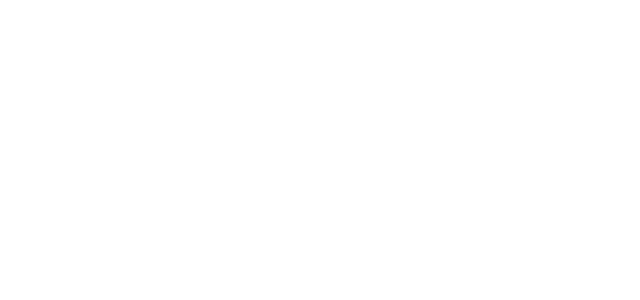
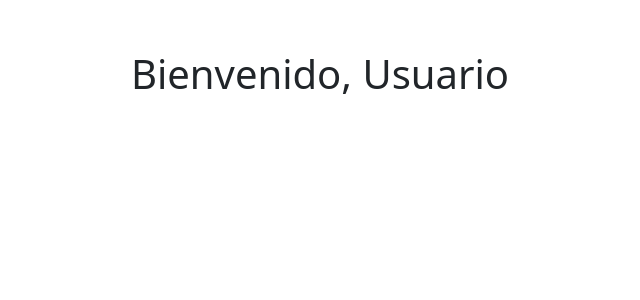
Before and after one commit to AlexhpSENATI/turs_dac, a React (Create React App) app: page /welcome in a window 1280 px wide. Before the commit this address had no page. Shown: the top 300 px of the page, without its empty margins (320-960 px from the left). Built offline with nearby package versions, Linux system fonts and the light colour scheme.

Commit message:
simulacion de login completado

```diff
--- a/src/App.js
+++ b/src/App.js
@@ -43,10 +43,12 @@ function App() {
         <Route path="/registro" element={<RegisterForm />} /> */}
 
 
-        <Route path="/welcome " element={<Welcome/>} />
+        {/* <Route path="/welcome " element={<Welcome />} />
 
 
+        <Route path="/login" element={<LoginRegisterWrapper />} /> */}
         <Route path="/login" element={<LoginRegisterWrapper />} />
+        <Route path="/welcome" element={<Welcome />} />
       </Routes>
     </BrowserRouter>
   );
--- a/src/components/Welcome.jsx
+++ b/src/components/Welcome.jsx
@@ -7,7 +7,7 @@ const Welcome = () => {
 
   return (
     <div style={{ textAlign: 'center', marginTop: '50px' }}>
-      <h1>Bienvenido, {name} 🎉</h1>
+      <h1>Bienvenido, {name} </h1>
     </div>
   );
 };
```
Also changed, not shown: src/components/LoginRegisterWrapper.jsx (indentation only).
